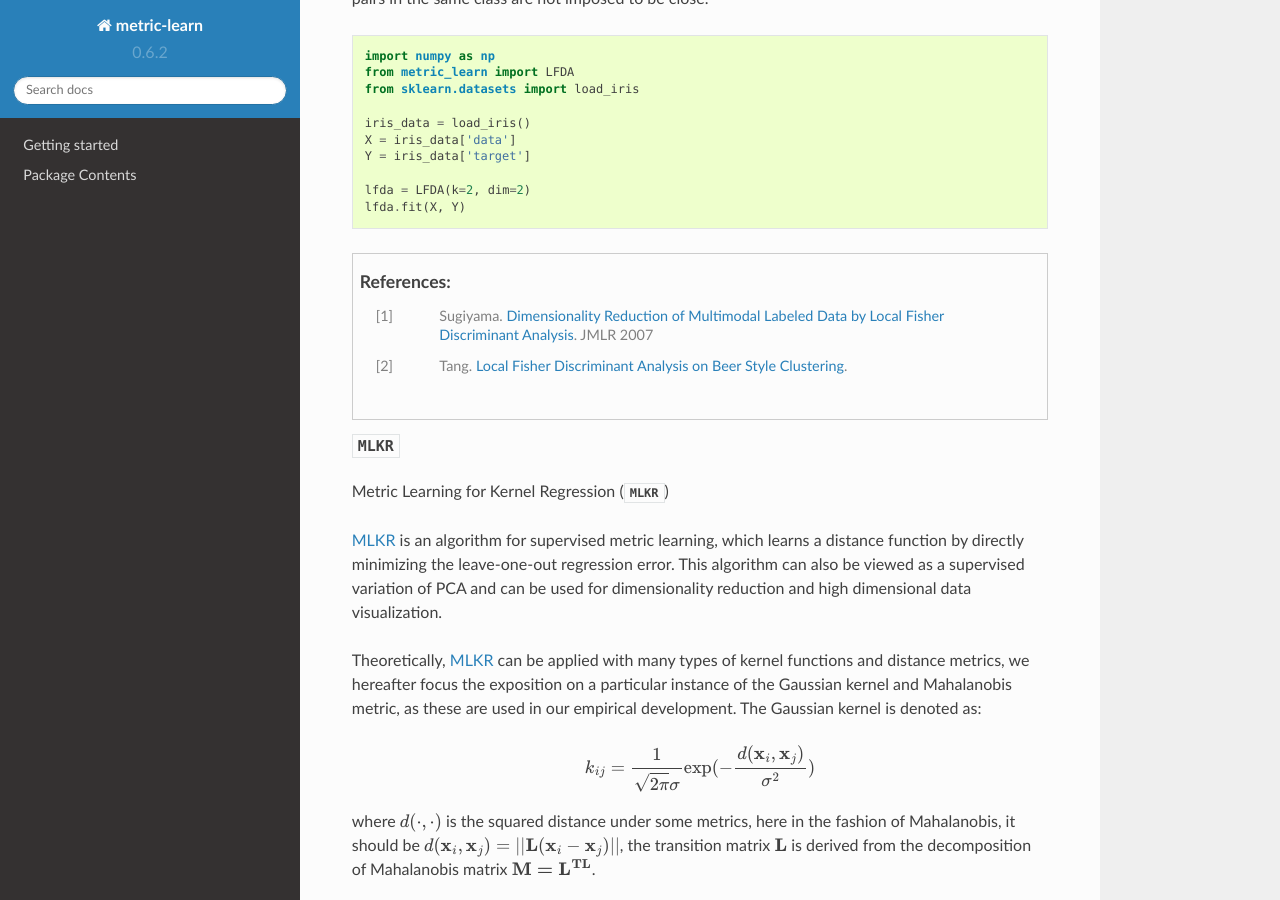
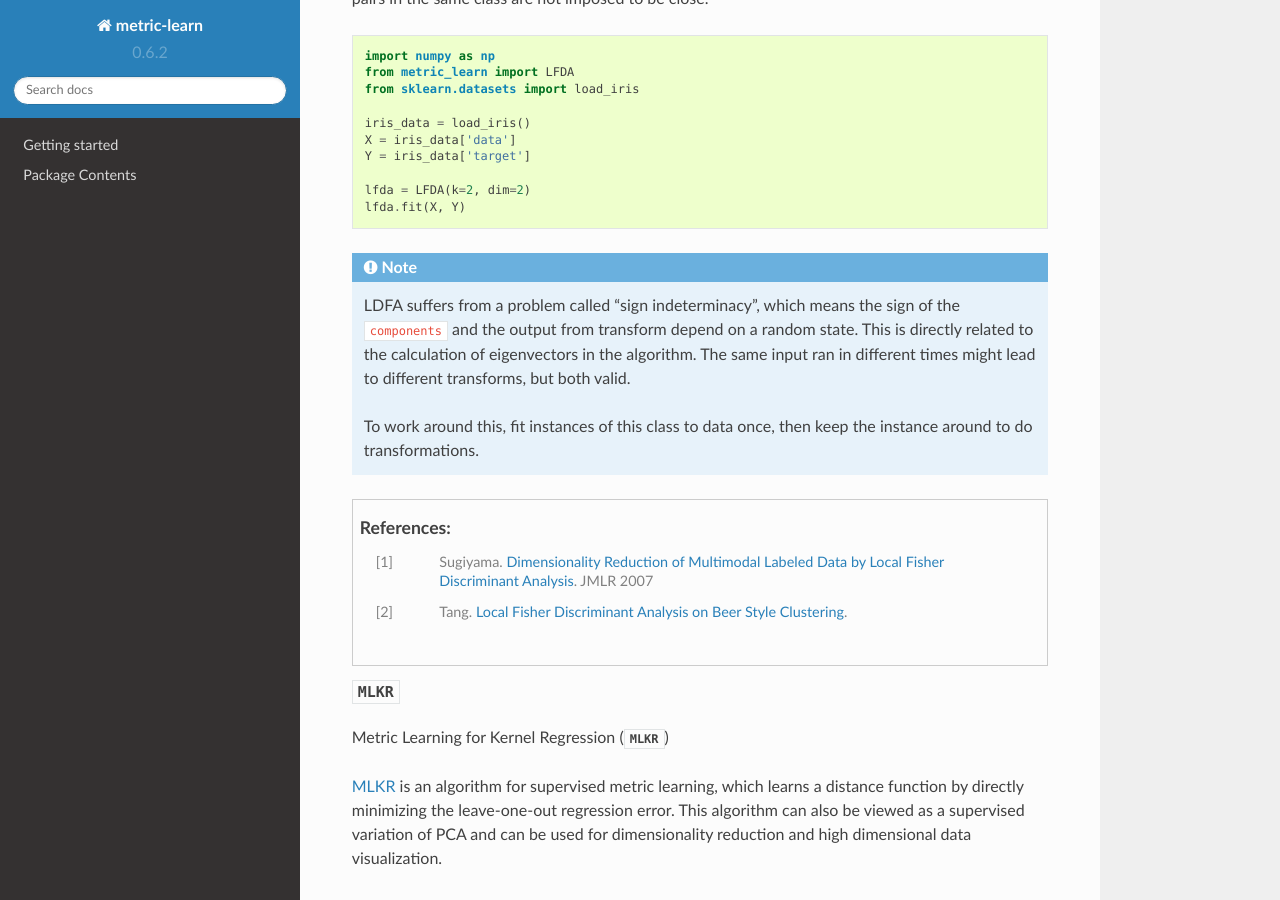
Before and after one commit to scikit-learn-contrib/metric-learn, a Sphinx documentation site: the page built from doc/supervised.rst, in a window 1280 px wide and 900 px high, scrolled down 4986 px. Built offline with Sphinx 7.4.7 and the Read the Docs theme 2.0.0, drawn with Linux system fonts in a browser that asks for light colours; pages that are not in the unit, such as notebooks, are missing from menus.

Commit message:
Addressing LFDA sign indeterminacy (#326)
* Add venv to gitignore

* Note proposed to address sign indeterminancy

```diff
--- a/doc/supervised.rst
+++ b/doc/supervised.rst
@@ -292,6 +292,11 @@ same class are not imposed to be close.
     lfda = LFDA(k=2, dim=2)
     lfda.fit(X, Y)
 
+.. note::
+    LDFA suffers from a problem called “sign indeterminacy”, which means the sign of the ``components`` and the output from transform depend on a random state. This is directly related to the calculation of eigenvectors in the algorithm. The same input ran in different times might lead to different transforms, but both valid.
+
+    To work around this, fit instances of this class to data once, then keep the instance around to do transformations.
+
 .. topic:: References:
 
     .. [1] Sugiyama. `Dimensionality Reduction of Multimodal Labeled Data by Local
```
